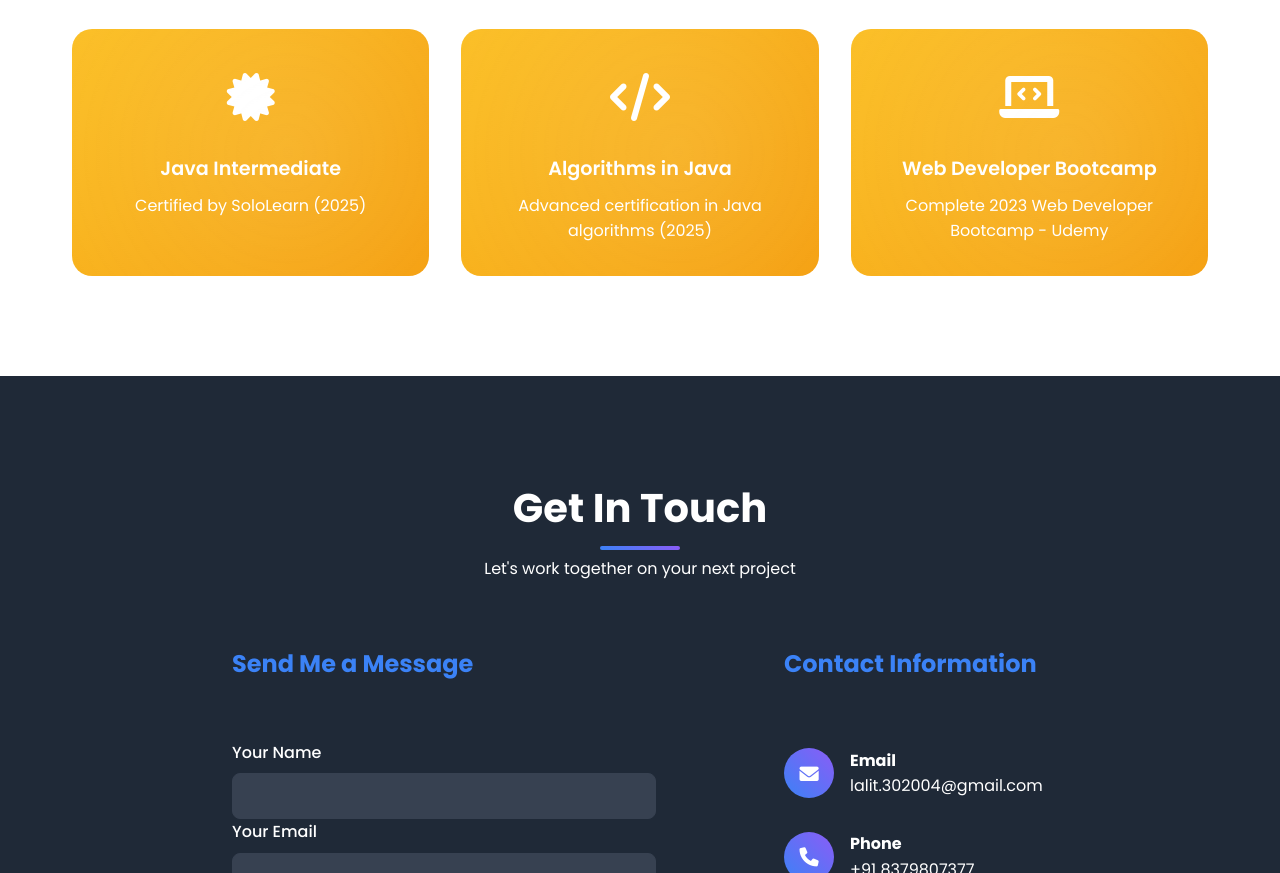
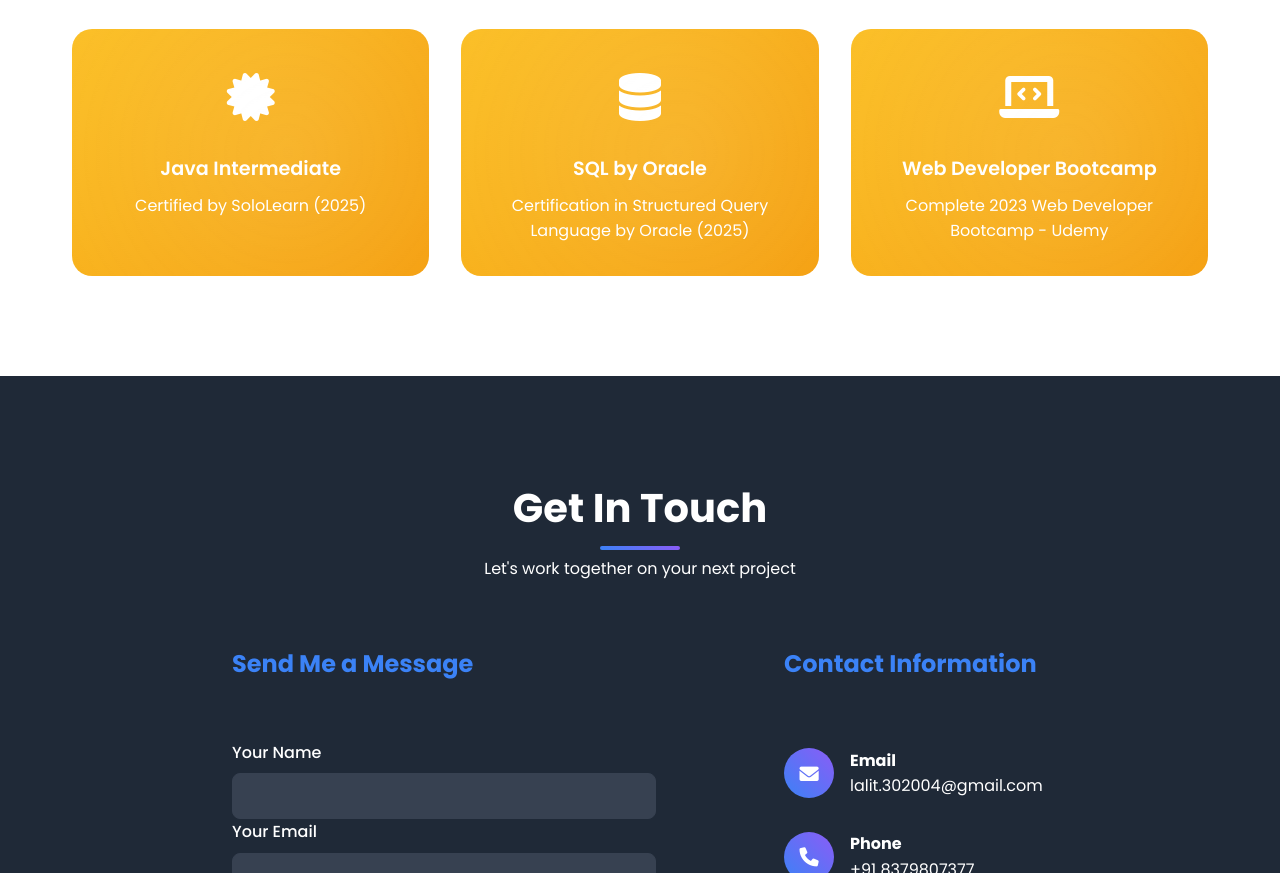
Before and after one commit to LalitDeore30/Lalit-Portfolio, a plain HTML site: page index.html in a window 1280 px wide. Shown: the part 5473-6346 px from the top of the page. Drawn offline with Linux system fonts and the light colour scheme.

Commit message:
adding sql certificate

```diff
--- a/index.html
+++ b/index.html
@@ -2610,10 +2610,10 @@
           </div>
           <div class="achievement-card">
             <div class="achievement-icon">
-              <i class="fas fa-code"></i>
-            </div>
-            <div class="achievement-title">Algorithms in Java</div>
-            <p>Advanced certification in Java algorithms (2025)</p>
+              <i class="fas fa-database"></i>
+            </div>
+            <div class="achievement-title">SQL by Oracle</div>
+            <p>Certification in Structured Query Language by Oracle (2025)</p>
           </div>
           <div class="achievement-card">
             <div class="achievement-icon">
```
